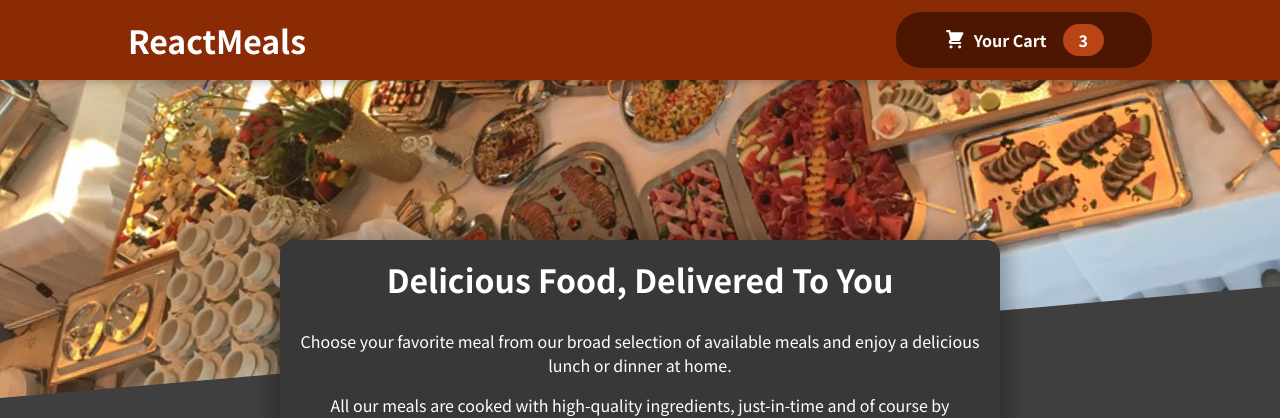
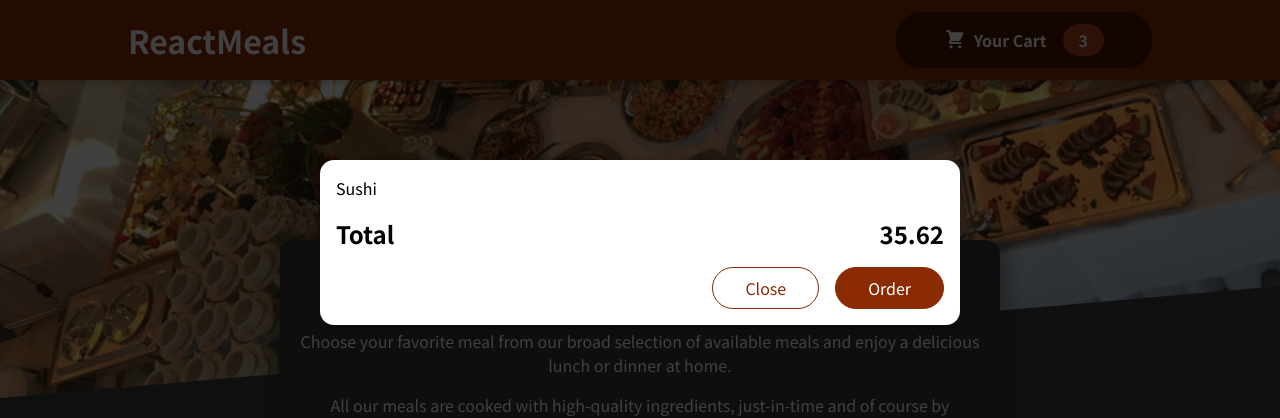
Before and after one commit to gustavoeyros/food-app-react, a React (Vite) app: page / in a window 1280 px wide. Shown: the top 418 px of the page. Built offline with nearby package versions, Linux system fonts and the light colour scheme.

Commit message:
feat: cart modal

```diff
--- a/index.html
+++ b/index.html
@@ -7,6 +7,7 @@
     <title>Vite + React</title>
   </head>
   <body>
+    <div id="overlays"></div>
     <div id="root"></div>
     <script type="module" src="/src/main.jsx"></script>
   </body>
--- a/src/App.jsx
+++ b/src/App.jsx
@@ -1,11 +1,13 @@
-import Header from './components/Layout/Header'
-import Meals from './components/Meals/Meals';
+import Header from "./components/Layout/Header";
+import Meals from "./components/Meals/Meals";
+import Cart from "./components/Cart/Cart";
 function App() {
   return (
     <>
+      <Cart />
       <Header />
       <main>
-        <Meals/>
+        <Meals />
       </main>
     </>
   );
--- a/src/components/Cart/Cart.jsx
+++ b/src/components/Cart/Cart.jsx
@@ -1,15 +1,15 @@
-import classes from "./Cartd.module.css";
-
+import classes from "./Cart.module.css";
+import Modal from "../UI/Modal";
 const Cart = (props) => {
   const cartItems = (
     <ul className={classes["cart-items"]}>
       {[{ id: "c1", name: "Sushi", amount: 2, price: 12.99 }].map((item) => {
-        <li>{item.name}</li>;
+        return <li>{item.name}</li>;
       })}
     </ul>
   );
   return (
-    <div>
+    <Modal>
       {cartItems}
       <div className={classes.total}>
         <span>Total</span>
@@ -19,7 +19,7 @@
         <button className={classes["button--alt"]}>Close</button>
         <button className={classes.button}>Order</button>
       </div>
-    </div>
+    </Modal>
   );
 };
 
--- /dev/null
+++ b/src/components/Cart/Cart.module.css
@@ -0,0 +1,46 @@
+.cart-items {
+    list-style: none;
+    margin: 0;
+    padding: 0;
+    max-height: 20rem;
+    overflow: auto;
+  }
+
+  .total {
+    display: flex;
+    justify-content: space-between;
+    align-items: center;
+    font-weight: bold;
+    font-size: 1.5rem;
+    margin: 1rem 0;
+  }
+
+  .actions {
+    text-align: right;
+  }
+
+  .actions button {
+    font: inherit;
+    cursor: pointer;
+    background-color: transparent;
+    border: 1px solid #8a2b06;
+    padding: 0.5rem 2rem;
+    border-radius: 25px;
+    margin-left: 1rem;
+  }
+
+  .actions button:hover,
+  .actions button:active {
+    background-color: #5a1a01;
+    border-color: #5a1a01;
+    color: white;
+  }
+
+  .actions .button--alt {
+    color: #8a2b06;
+  }
+
+  .actions .button {
+    background-color: #8a2b06;
+    color: white;
+  }
--- /dev/null
+++ b/src/components/UI/Modal.jsx
@@ -0,0 +1,29 @@
+import classes from "./Modal.module.css";
+import ReactDOM from "react-dom";
+const Backdrop = (props) => {
+  return <div className={classes.backdrop} />;
+};
+
+const ModalOverlay = (props) => {
+  return (
+    <div className={classes.modal}>
+      <div className={classes.content}>{props.children}</div>
+    </div>
+  );
+};
+
+const portalElement = document.getElementById("overlays");
+
+const Modal = (props) => {
+  return (
+    <>
+      {ReactDOM.createPortal(<Backdrop />, portalElement)}
+      {ReactDOM.createPortal(
+        <ModalOverlay>{props.children}</ModalOverlay>,
+        portalElement
+      )}
+    </>
+  );
+};
+
+export default Modal;
--- /dev/null
+++ b/src/components/UI/Modal.module.css
@@ -0,0 +1,40 @@
+.backdrop {
+    position: fixed;
+    top: 0;
+    left: 0;
+    width: 100%;
+    height: 100vh;
+    z-index: 20;
+    background-color: rgba(0, 0, 0, 0.75);
+  }
+
+  .modal {
+    position: fixed;
+    top: 20vh;
+    left: 5%;
+    width: 90%;
+    background-color: white;
+    padding: 1rem;
+    border-radius: 14px;
+    box-shadow: 0 2px 8px rgba(0, 0, 0, 0.25);
+    z-index: 30;
+    animation: slide-down 300ms ease-out forwards;
+  }
+
+  @media (min-width: 768px) {
+    .modal {
+      width: 40rem;
+      left: calc(50% - 20rem);
+    }
+  }
+
+  @keyframes slide-down {
+    from {
+      opacity: 0;
+      transform: translateY(-3rem);
+    }
+    to {
+      opacity: 1;
+      transform: translateY(0);
+    }
+  }
```
